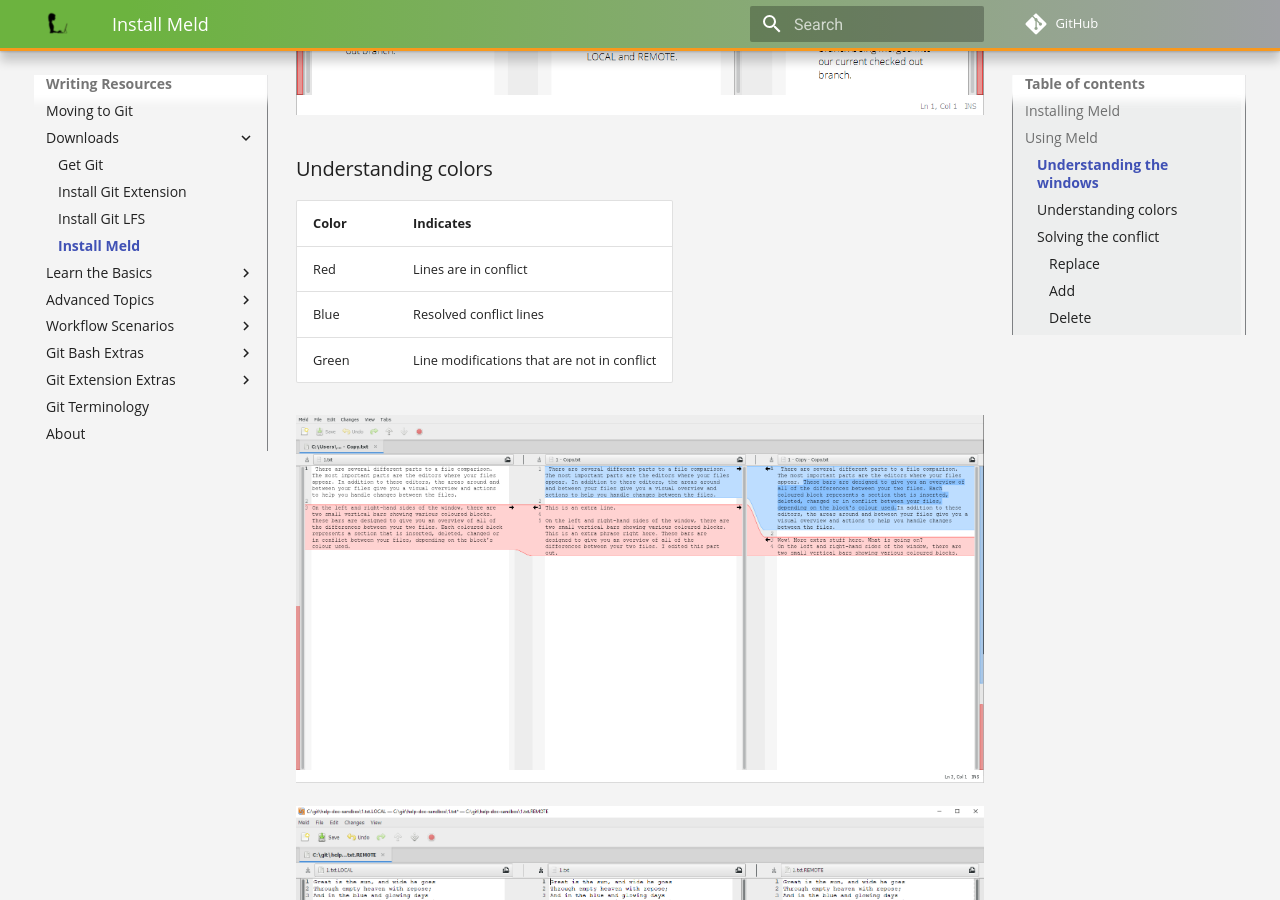
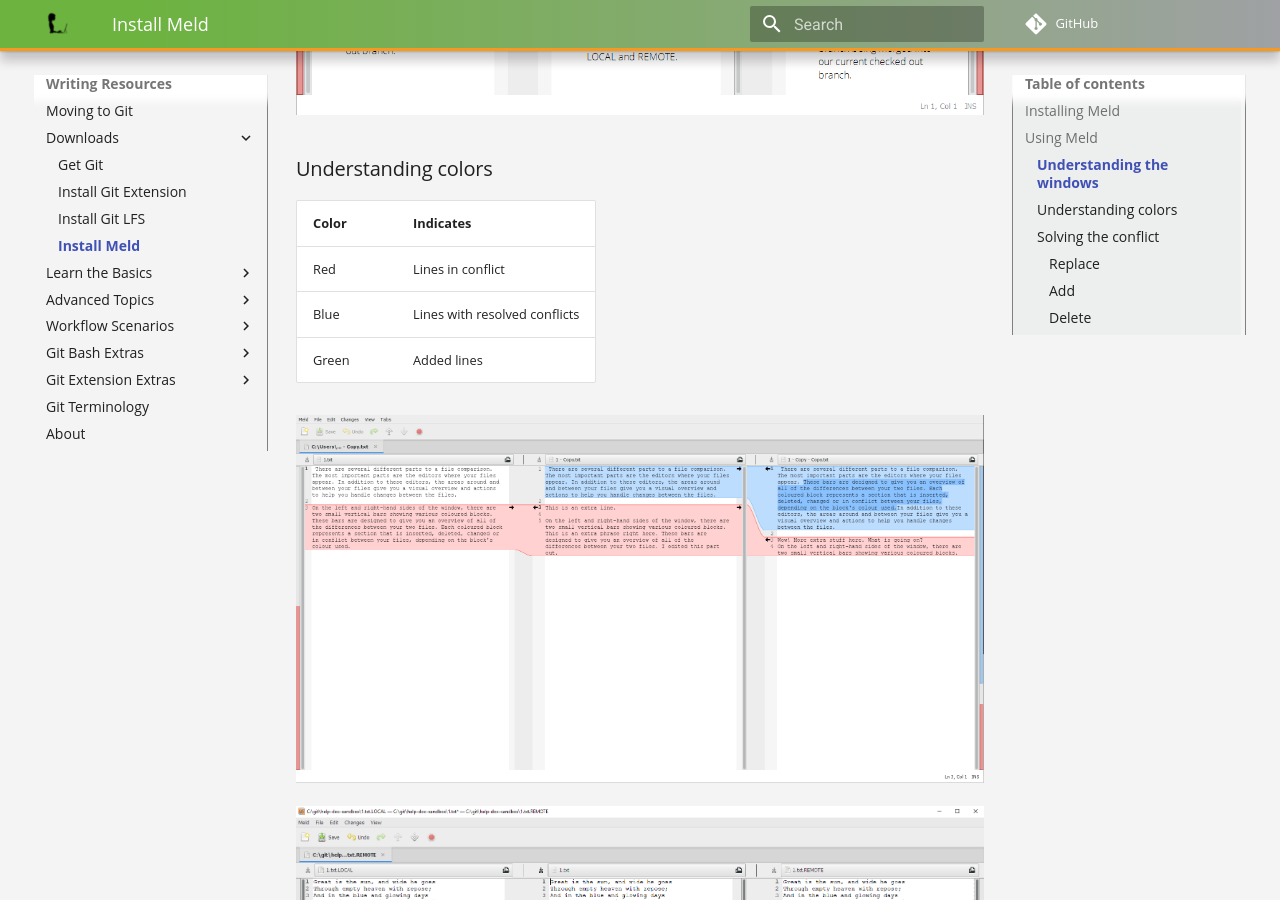
Before and after one commit to TimothyDanielQlik/git-site, an MkDocs documentation site: the page built from docs/meld.md, in a window 1280 px wide and 900 px high, scrolled down 1422 px. Built offline with MkDocs 1.6.1 and Material for MkDocs 9.7.7, drawn with Linux system fonts in a browser that asks for light colours; comment, search, counter and statistics services are not loaded; old or Windows-style settings are respelled for this version of MkDocs.

Commit message:
fixed color table for meld

```diff
--- a/docs/meld.md
+++ b/docs/meld.md
@@ -32,9 +32,9 @@
 
 |Color | Indicates|
 |---    |---    |
-|Red| Lines are in conflict|
-|Blue|Resolved conflict lines|
-|Green|Line modifications that are not in conflict|
+|Red|Lines in conflict|
+|Blue|Lines with resolved conflicts|
+|Green|Added lines|
 
 ![meld](assets/images/meld1.png)
 
```
